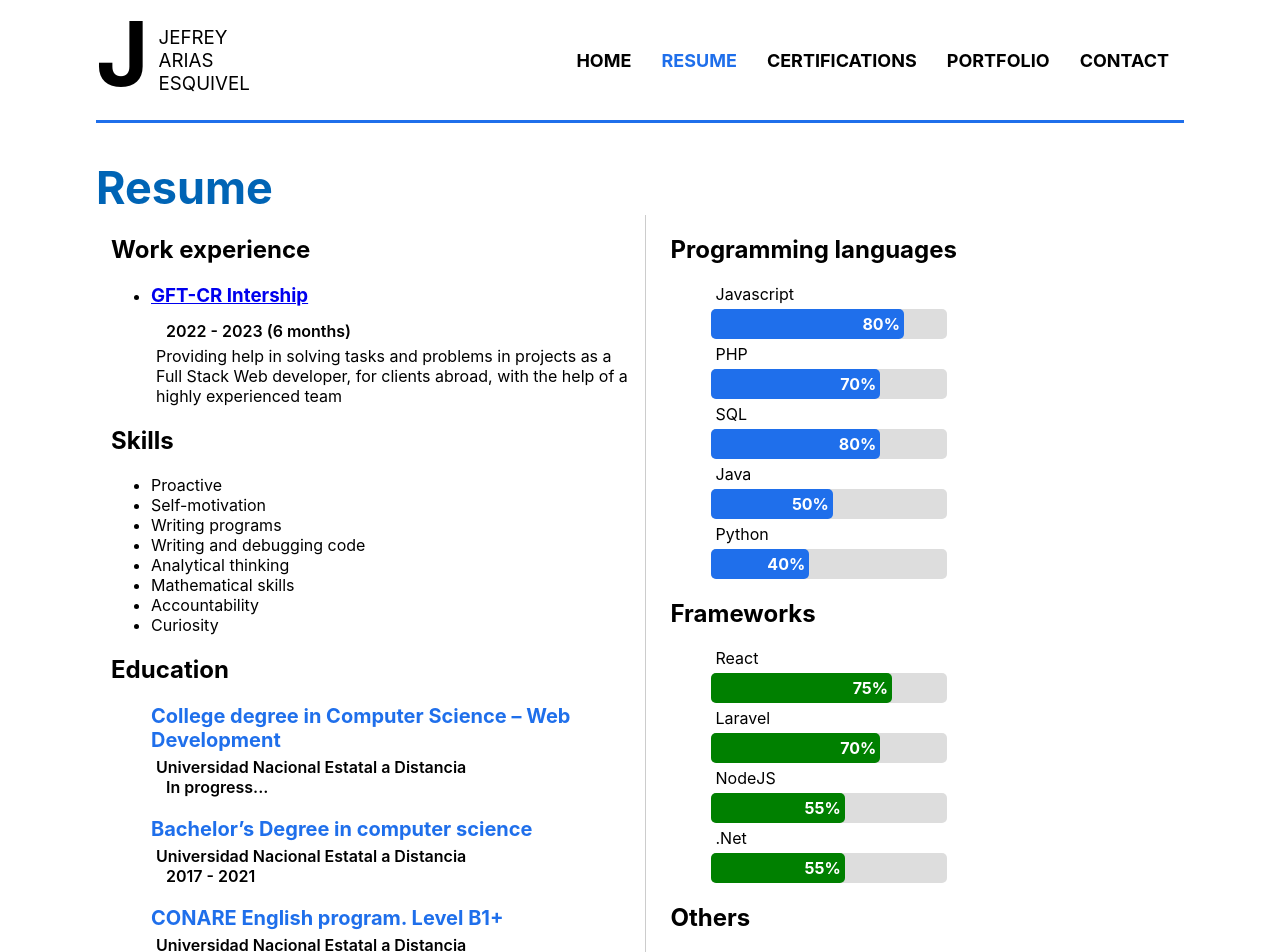
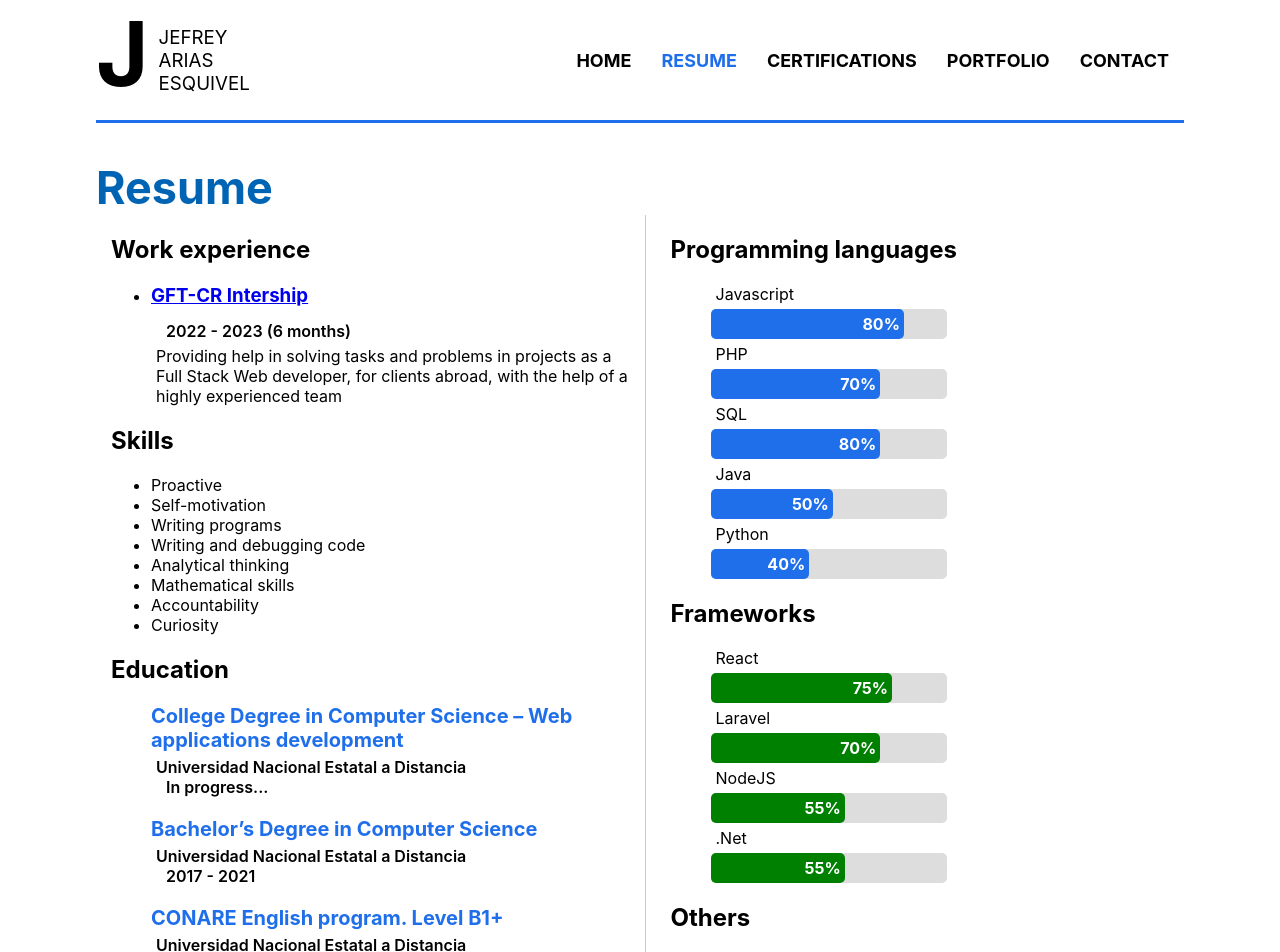
Before and after one commit to JefreyAE/Portfolio, a React (Create React App) app: page /resume in a window 1280 px wide. Shown: the top 952 px of the page. Built offline with nearby package versions, Linux system fonts and the light colour scheme.

Commit message:
Fix Capital letters

```diff
--- a/src/components/Resume.js
+++ b/src/components/Resume.js
@@ -33,10 +33,10 @@ export const Resume = () => {
           <section className='resume-section'>
             <h2>Education</h2>
             <ul>
-              <h3 className='education-title'>College degree in Computer Science – Web Development</h3>
+              <h3 className='education-title'>College Degree in Computer Science – Web applications development</h3>
                 <p className='institution'>Universidad Nacional Estatal a Distancia</p>
                 <p className='period'>In progress...</p>
-              <h3 className='education-title'>Bachelor’s Degree in computer science</h3>
+              <h3 className='education-title'>Bachelor’s Degree in Computer Science</h3>
                 <p className='institution'>Universidad Nacional Estatal a Distancia</p>
                 <p className='period'>2017 - 2021</p>
               <h3 className='education-title'>CONARE English program. Level B1+</h3>
```
